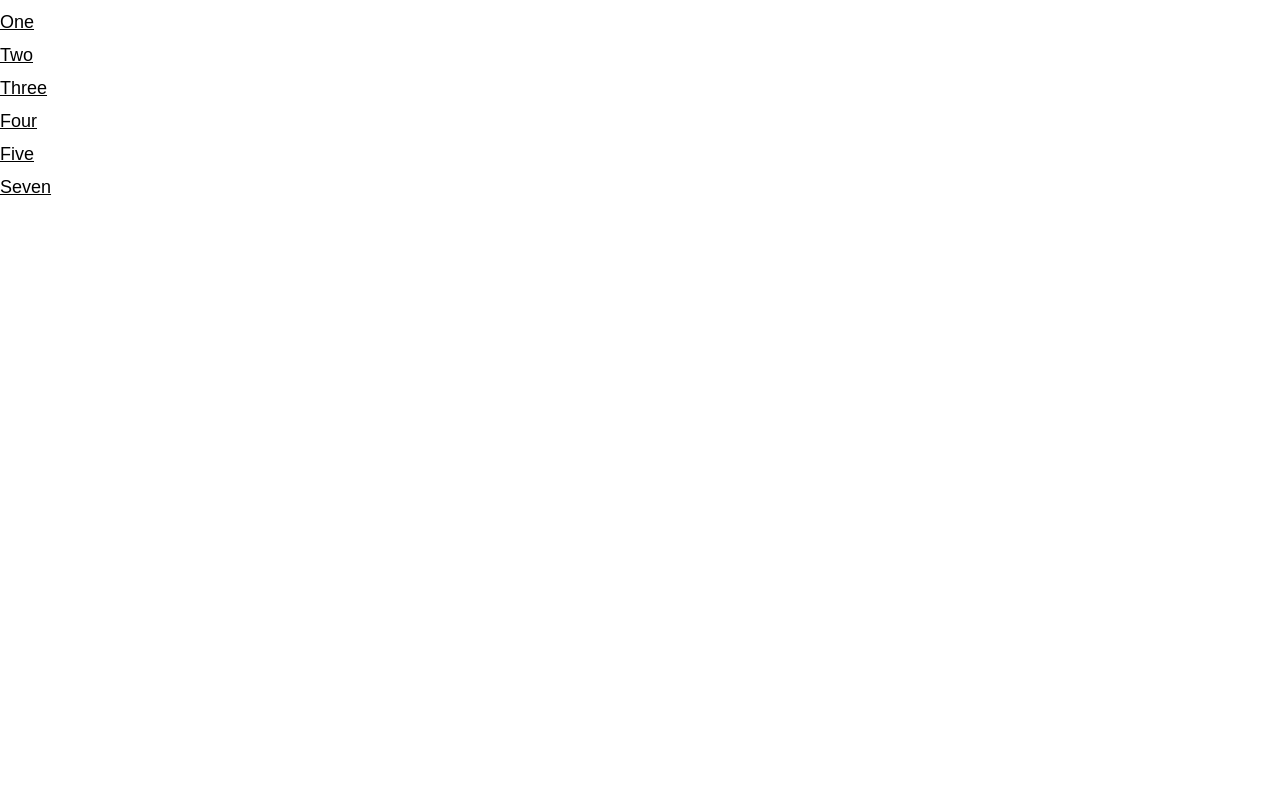
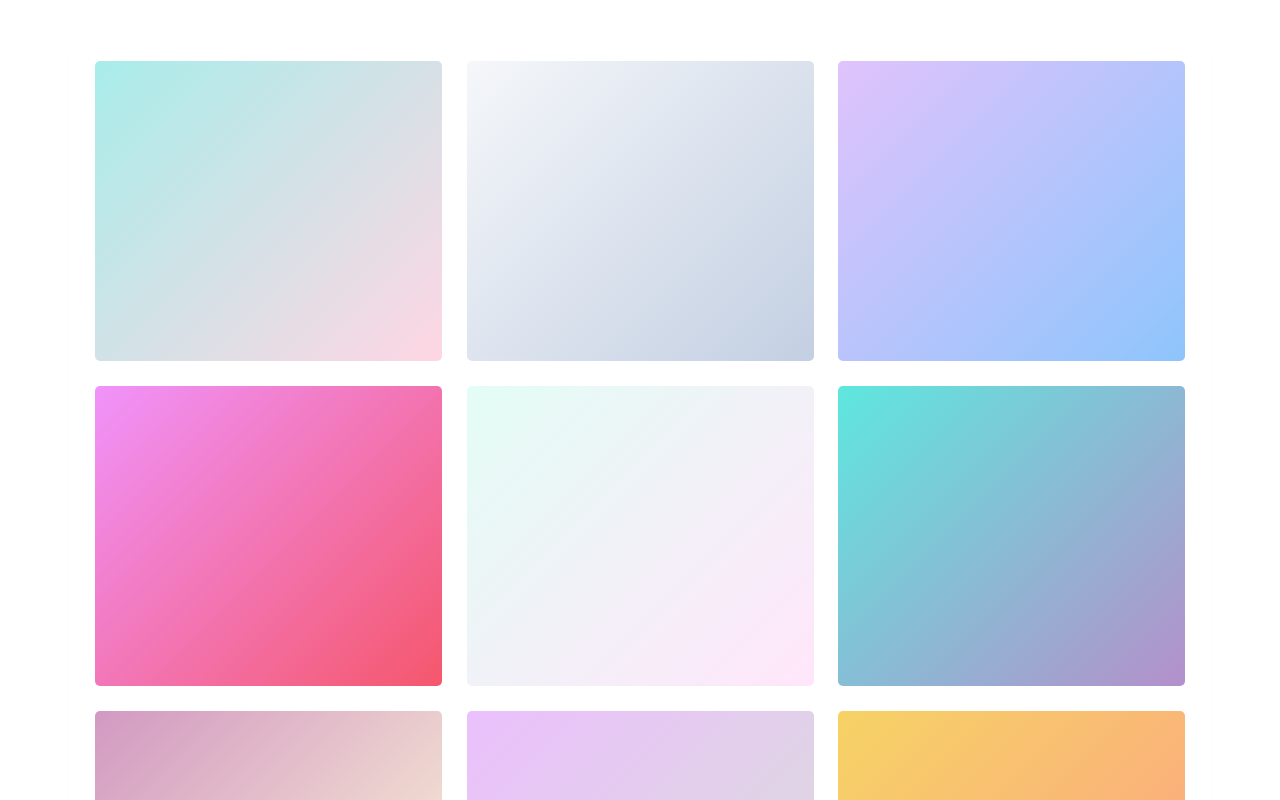
Before and after one commit to lilpolymath/landing-pages, a React (Create React App) app: page / in a window 1280 px wide. Shown: the top 800 px of the page. Built offline with nearby package versions, Linux system fonts and the light colour scheme.

Commit message:
feat: setup basic UI

```diff
--- a/src/App.js
+++ b/src/App.js
@@ -3,6 +3,7 @@ import { HashRouter as Router, Switch, Route, Link } from 'react-router-dom';
 
 import './App.css';
 
+import Main from './screens/Landing'
 import HeroOne from './screens/One';
 import HeroTwo from './screens/Two';
 import HeroThree from './screens/Three';
@@ -18,41 +19,43 @@ function App() {
           <Route
             exact
             path='/'
-            render={() => (
-              <ul>
-                <li>
-                  <Link style={{ color: 'black' }} to='/one'>
-                    One
-                  </Link>
-                </li>
-                <li>
-                  <Link style={{ color: 'black' }} to='/two'>
-                    Two
-                  </Link>
-                </li>
-                <li>
-                  <Link style={{ color: 'black' }} to='/three'>
-                    Three
-                  </Link>
-                </li>
-                <li>
-                  <Link style={{ color: 'black' }} to='/four'>
-                    Four
-                  </Link>
-                </li>
-                <li>
-                  <Link style={{ color: 'black' }} to='/five'>
-                    Five
-                  </Link>
-                </li>
-                <li>
-                  <Link style={{ color: 'black' }} to='/seven'>
-                    Seven
-                  </Link>
-                </li>
-              </ul>
-            )}
-          ></Route>
+            // render={() => (
+            //   <ul>
+            //     <li>
+            //       <Link style={{ color: 'black' }} to='/one'>
+            //         One
+            //       </Link>
+            //     </li>
+            //     <li>
+            //       <Link style={{ color: 'black' }} to='/two'>
+            //         Two
+            //       </Link>
+            //     </li>
+            //     <li>
+            //       <Link style={{ color: 'black' }} to='/three'>
+            //         Three
+            //       </Link>
+            //     </li>
+            //     <li>
+            //       <Link style={{ color: 'black' }} to='/four'>
+            //         Four
+            //       </Link>
+            //     </li>
+            //     <li>
+            //       <Link style={{ color: 'black' }} to='/five'>
+            //         Five
+            //       </Link>
+            //     </li>
+            //     <li>
+            //       <Link style={{ color: 'black' }} to='/seven'>
+            //         Seven
+            //       </Link>
+            //     </li>
+            //   </ul>
+            // )}
+          >
+            <Main />
+          </Route>
           <Route path='/one'>
             <HeroOne />
           </Route>
--- /dev/null
+++ b/src/screens/Landing/Landing.jsx
@@ -0,0 +1,31 @@
+import React from 'react';
+import { render } from 'react-dom';
+
+import styles from './style.module.css';
+import data from './data';
+
+export default function App() {
+
+  return (
+    <div
+      className={styles.container}
+      onClick={() => {
+        console.log('clicked');
+      }}
+    >
+      {console.log(data)}
+      {data.map(item => {
+        console.log(item);
+        return (
+          <div
+            className={styles.item}
+            key={item.key}
+            style={{ height: 300, background: item.css }}
+          />
+        );
+      })}
+    </div>
+  );
+}
+
+render(<App />, document.getElementById('root'));
--- /dev/null
+++ b/src/screens/Landing/data.js
@@ -0,0 +1,87 @@
+// Gradients taken from: https://webgradients.com/
+export default [
+    {
+      name: 'Rare Wind',
+      description: '#a8edea → #fed6e3',
+      css: 'linear-gradient(135deg, #a8edea 0%, #fed6e3 100%)',
+      height: 200
+    },
+    {
+      name: 'Saint Petersburg',
+      description: '#f5f7fa → #c3cfe2',
+      css: 'linear-gradient(135deg, #f5f7fa 0%, #c3cfe2 100%)',
+      height: 400
+    },
+    {
+      name: 'Deep Blue',
+      description: '#e0c3fc → #8ec5fc',
+      css: 'linear-gradient(135deg, #e0c3fc 0%, #8ec5fc 100%)',
+      height: 400
+    },
+    {
+      name: 'Ripe Malinka',
+      description: '#f093fb → #f5576c',
+      css: 'linear-gradient(135deg, #f093fb 0%, #f5576c 100%)',
+      height: 400
+    },
+    {
+      name: 'Perfect White',
+      description: '#fdfbfb → #ebedee',
+      css: 'linear-gradient(135deg, #E3FDF5 0%, #FFE6FA 100%)',
+      height: 400
+    },
+    {
+      name: 'Near Moon',
+      description: '#5ee7df → #b490ca',
+      css: 'linear-gradient(135deg, #5ee7df 0%, #b490ca 100%)',
+      height: 400
+    },
+    {
+      name: 'Wild Apple',
+      description: '#d299c2 → #fef9d7',
+      css: 'linear-gradient(135deg, #d299c2 0%, #fef9d7 100%)',
+      height: 200
+    },
+    {
+      name: 'Ladoga Bottom',
+      description: '#ebc0fd → #d9ded8',
+      css: 'linear-gradient(135deg, #ebc0fd 0%, #d9ded8 100%)',
+      height: 400
+    },
+    {
+      name: 'Sunny Morning',
+      description: '#f6d365 → #fda085',
+      css: 'linear-gradient(135deg, #f6d365 0%, #fda085 100%)',
+      height: 200
+    },
+    {
+      name: 'Lemon Gate',
+      description: '#96fbc4 → #f9f586',
+      css: 'linear-gradient(135deg, #96fbc4 0%, #f9f586 100%)',
+      height: 400
+    },
+    {
+      name: 'Salt Mountain',
+      description: ' #FFFEFF → #D7FFFE',
+      css: 'linear-gradient(135deg, #FFFEFF 0%, #D7FFFE 100%)',
+      height: 200
+    },
+    {
+      name: 'New York',
+      description: ' #fff1eb → #ace0f9',
+      css: 'linear-gradient(135deg, #fff1eb 0%, #ace0f9 100%)',
+      height: 400
+    },
+    {
+      name: 'Soft Grass',
+      description: ' #c1dfc4 → #deecdd',
+      css: 'linear-gradient(135deg, #c1dfc4 0%, #deecdd 100%)',
+      height: 400
+    },
+    {
+      name: 'Japan Blush',
+      description: ' #ddd6f3 → #faaca8',
+      css: 'linear-gradient(135deg, #ddd6f3 0%, #faaca8 100%, #faaca8 100%)',
+      height: 200
+    }
+  ]
--- /dev/null
+++ b/src/screens/Landing/index.jsx
@@ -0,0 +1,17 @@
+import React, { Component } from 'react';
+import Landing from './Landing';
+
+import Container from '../../common/Container';
+import styles from './style.module.css';
+
+export class Main extends Component {
+  render() {
+    return (
+      <Container styles={styles.center}>
+        <Landing />
+      </Container>
+    );
+  }
+}
+
+export default Main;
--- /dev/null
+++ b/src/screens/Landing/style.module.css
@@ -0,0 +1,41 @@
+.item {
+  width: 100%;
+  height: 100%;
+  border-radius: 5px;
+  will-change: transform, opacity;
+}
+
+.container {
+  display: grid;
+  height: auto;
+  grid-template-columns: repeat(auto-fill, minmax(300px, 1fr));
+  grid-gap: 25px;
+  padding: 25px;
+  background: white;
+  border-radius: 5px;
+  cursor: pointer;
+  box-shadow: 0px 10px 10px -5px rgba(0, 0, 0, 0.05);
+  will-change: width, height;
+}
+
+.center {
+  max-width: 1200px;
+  margin-right: auto;
+  margin-left: auto;
+  padding: 20px;
+}
+
+.main {
+  height: 100%;
+  width: 100%;
+  overflow: hidden;
+  user-select: none;
+  background: lightblue;
+  padding: 20px;
+  display: flex;
+  align-items: center;
+  justify-content: center;
+}
+
+@media screen and (min-width: 767px) {
+}
```
